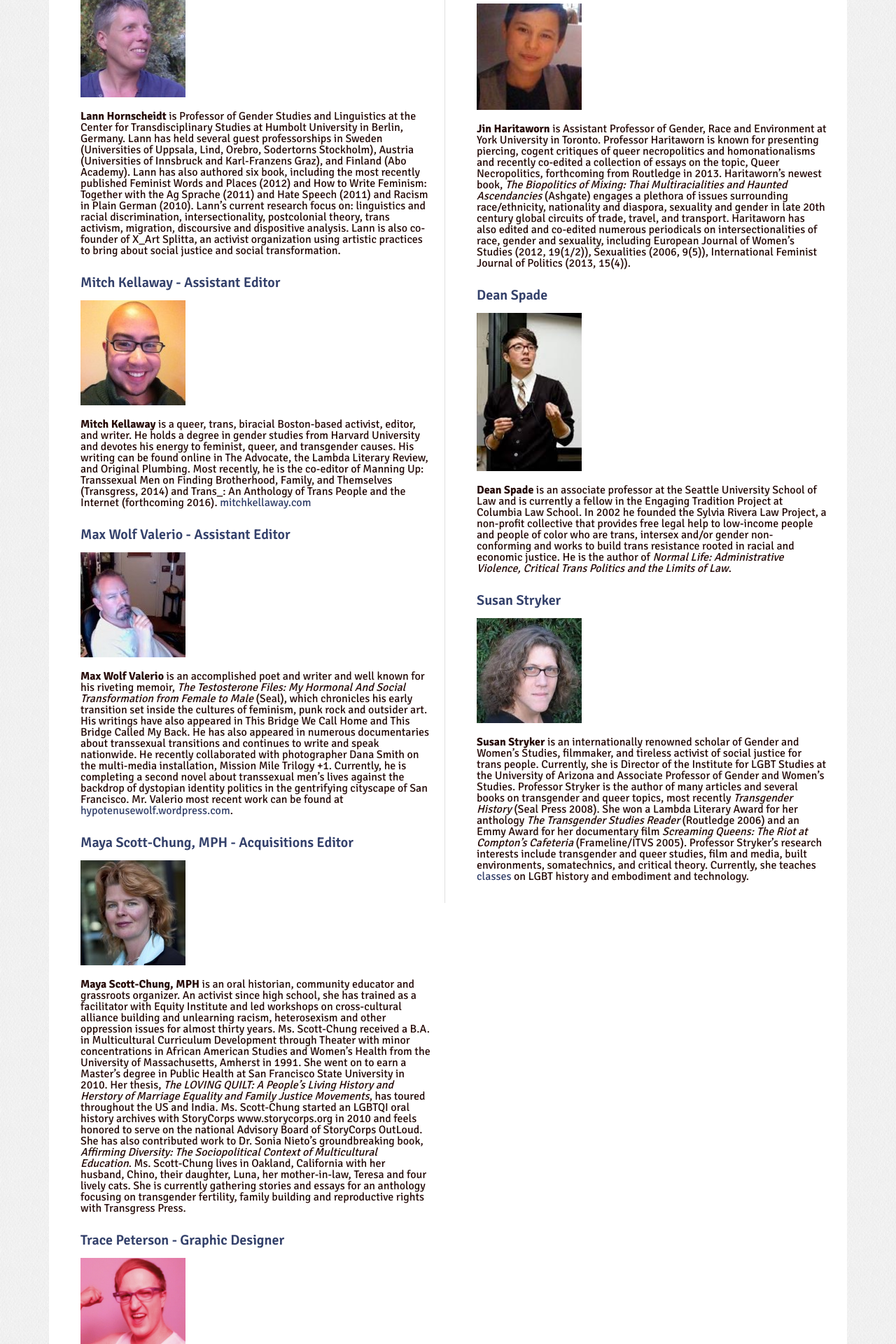
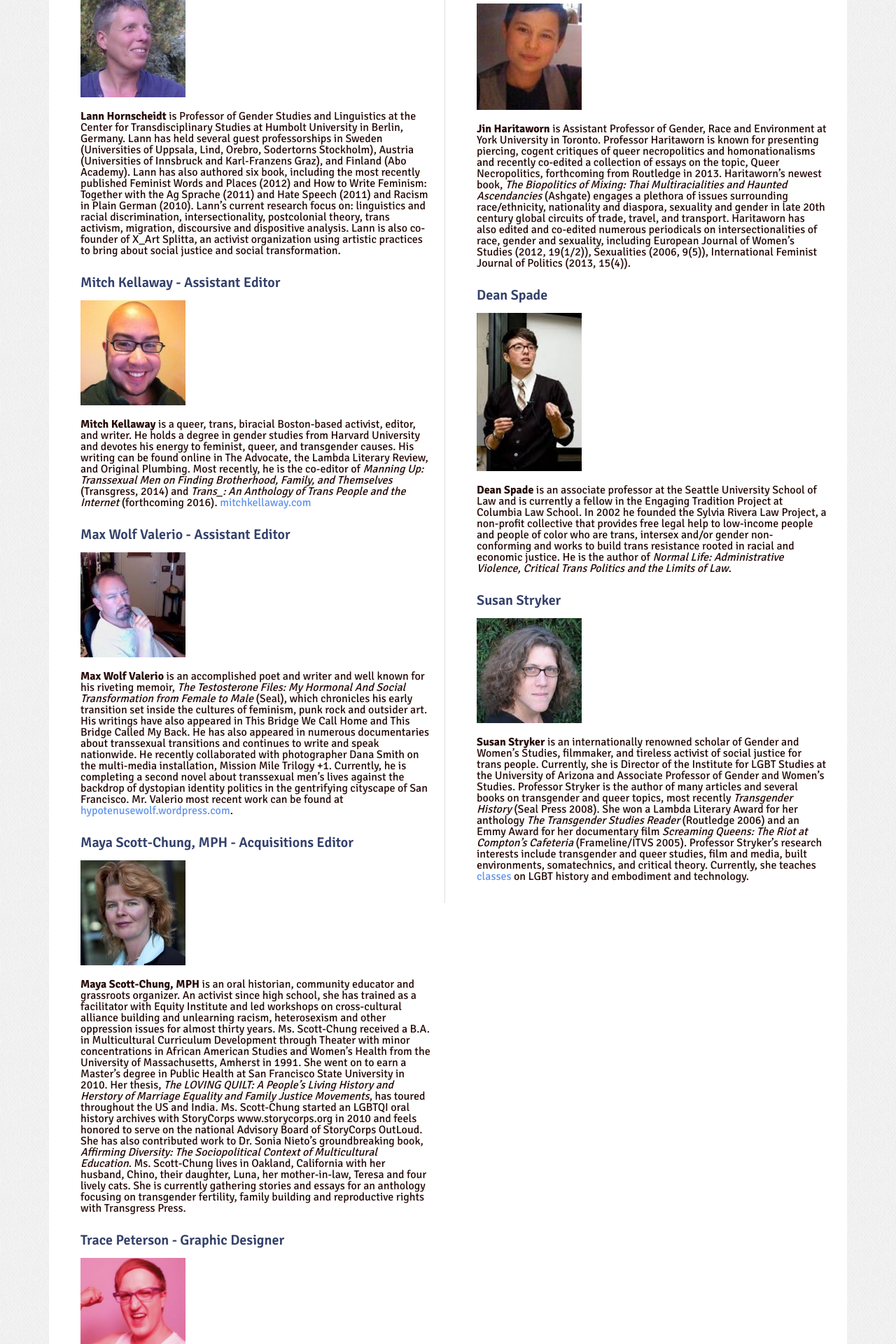
Before and after one commit to transgresspress/transgresspress.github.io, a Jekyll site: the page built from about/collective/index.html, in a window 1280 px wide. Shown: the part 897-2817 px from the top of the page at 70% size. Built offline with Jekyll 4.4.1, drawn with Linux system fonts in a browser that asks for light colours.

```diff
--- a/_data/collective.yml
+++ b/_data/collective.yml
@@ -23,7 +23,7 @@
   is_editor: true
   is_advisor: false
   position: Assistant Editor
-  description: <strong>Mitch Kellaway</strong> is a queer, trans, biracial Boston-based activist, editor, and writer. He holds a degree in gender studies from Harvard University and devotes his energy to feminist, queer, and transgender causes. His writing can be found online in The Advocate, the Lambda Literary Review, and Original Plumbing. Most recently, he is the co-editor of Manning Up&#058; Transsexual Men on Finding Brotherhood, Family, and Themselves (Transgress, 2014) and Trans_&#058; An Anthology of Trans People and the Internet (forthcoming 2016). <a href="http&#058;//mitchkellaway.com" target="_blank">mitchkellaway.com</a>
+  description: <strong>Mitch Kellaway</strong> is a queer, trans, biracial Boston-based activist, editor, and writer. He holds a degree in gender studies from Harvard University and devotes his energy to feminist, queer, and transgender causes. His writing can be found online in The Advocate, the Lambda Literary Review, and Original Plumbing. Most recently, he is the co-editor of <em>Manning Up&#058; Transsexual Men on Finding Brotherhood, Family, and Themselves</em> (Transgress, 2014) and <em>Trans_&#058; An Anthology of Trans People and the Internet</em> (forthcoming 2016). <a href="http&#058;//mitchkellaway.com" target="_blank">mitchkellaway.com</a>
   image_file: staff_mitch.jpg
 
 - name: Jin Haritaworn
--- a/css/main.css
+++ b/css/main.css
@@ -1729,6 +1729,7 @@ HTML5 Boilerplate styles - h5bp.com (generated via initializr.com)
 
 	.archive-list a {
 		font-size: 16px;
+                color: cornflowerblue;
 	}
 
 	.archive-list a:hover {
```
